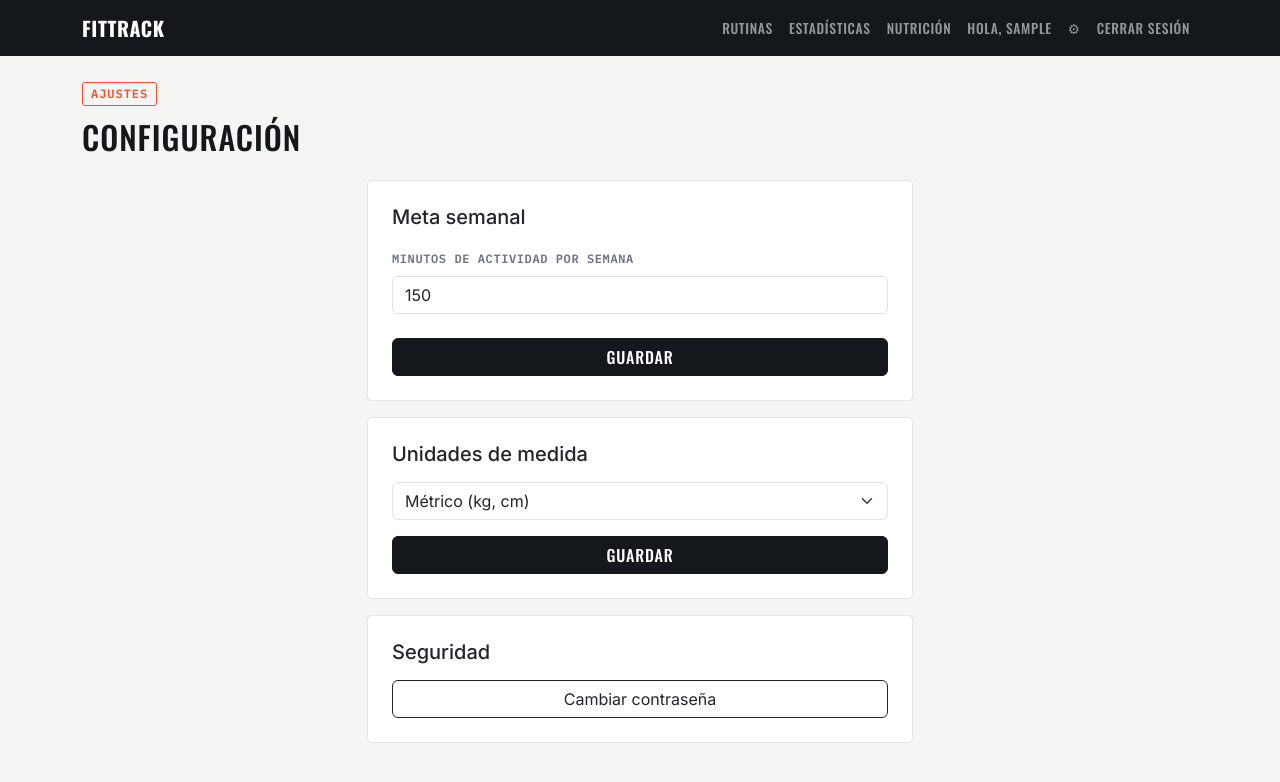
After one commit to 280303Sabis/fittrack, a Flask app: page /configuracion/ in a window 1280 px wide. The commit adds this page. Shown: the top 782 px of the page. Run offline with Flask 3, Linux system fonts and the light colour scheme; the visitor is signed in with stand-in values (Sample User, id 1).

Commit message:
Selector de unidades de medida (métrico/imperial) con conversión automática

```diff
--- a/app.py
+++ b/app.py
@@ -40,6 +40,9 @@ def create_app():
     from routes.perfil import perfil_bp
     app.register_blueprint(perfil_bp)
 
+    from routes.configuracion import configuracion_bp
+    app.register_blueprint(configuracion_bp)
+
     # Flask-Login usa esto para saber quién es el usuario logueado en
     # cada request, a partir del id que guarda en la sesión.
     @login_manager.user_loader
--- a/models/usuario.py
+++ b/models/usuario.py
@@ -26,6 +26,9 @@ class Usuario(db.Model, UserMixin):
     # Meta personal de minutos de actividad por semana (para la barra de progreso)
     meta_minutos_semana = db.Column(db.Integer, nullable=True, default=150)
 
+    # Preferencia de unidades: 'metrico' (kg/cm) o 'imperial' (lb/in)
+    unidad_medida = db.Column(db.String(10), nullable=True, default="metrico")
+
     # Para recuperación de contraseña: token temporal + cuándo se generó
     token_recuperacion = db.Column(db.String(100), nullable=True)
     token_expira = db.Column(db.DateTime, nullable=True)
--- /dev/null
+++ b/routes/configuracion.py
@@ -0,0 +1,51 @@
+from flask import Blueprint, render_template, request, redirect, url_for, flash
+from flask_login import login_required, current_user
+
+from extensions import db
+
+configuracion_bp = Blueprint("configuracion", __name__, url_prefix="/configuracion")
+
+
+@configuracion_bp.route("/", methods=["GET", "POST"])
+@login_required
+def ver():
+    if request.method == "POST":
+        meta_minutos_semana = request.form.get("meta_minutos_semana")
+        unidad_medida = request.form.get("unidad_medida")
+
+        if not meta_minutos_semana or int(meta_minutos_semana) < 1:
+            flash("Indica una meta semanal válida.")
+            return redirect(url_for("configuracion.ver"))
+
+        current_user.meta_minutos_semana = int(meta_minutos_semana)
+        current_user.unidad_medida = unidad_medida
+        db.session.commit()
+
+        flash("Configuración actualizada.")
+        return redirect(url_for("configuracion.ver"))
+
+    return render_template("configuracion/ver.html")
+
+
+@configuracion_bp.route("/cambiar-password", methods=["GET", "POST"])
+@login_required
+def cambiar_password():
+    if request.method == "POST":
+        password_actual = request.form.get("password_actual")
+        password_nueva = request.form.get("password_nueva")
+
+        if not current_user.check_password(password_actual):
+            flash("Tu contraseña actual no es correcta.")
+            return redirect(url_for("configuracion.cambiar_password"))
+
+        if not password_nueva:
+            flash("Escribe una contraseña nueva.")
+            return redirect(url_for("configuracion.cambiar_password"))
+
+        current_user.set_password(password_nueva)
+        db.session.commit()
+
+        flash("Tu contraseña fue actualizada.")
+        return redirect(url_for("configuracion.ver"))
+
+    return render_template("configuracion/cambiar_password.html")
--- a/routes/perfil.py
+++ b/routes/perfil.py
@@ -4,6 +4,23 @@ from flask_login import login_required, current_user
 from extensions import db
 
 perfil_bp = Blueprint("perfil", __name__, url_prefix="/perfil")
+
+
+def kg_a_lb(kg):
+    return round(kg * 2.20462, 1) if kg else None
+
+
+def lb_a_kg(lb):
+    return round(lb / 2.20462, 1) if lb else None
+
+
+def cm_a_in(cm):
+    return round(cm / 2.54, 1) if cm else None
+
+
+def in_a_cm(inches):
+    return round(inches * 2.54, 1) if inches else None
+
 
 NOMBRES_OBJETIVO = {
     "bajar_peso": "Bajar de peso",
@@ -18,8 +35,8 @@ NOMBRES_OBJETIVO = {
 def ver():
     if request.method == "POST":
         nombre = request.form.get("nombre")
-        peso_kg = request.form.get("peso_kg")
-        altura_cm = request.form.get("altura_cm")
+        peso = request.form.get("peso_kg")
+        altura = request.form.get("altura_cm")
         edad = request.form.get("edad")
         objetivo = request.form.get("objetivo")
 
@@ -28,14 +45,33 @@ def ver():
             return redirect(url_for("perfil.ver"))
 
         current_user.nombre = nombre
-        current_user.peso_kg = float(peso_kg) if peso_kg else None
-        current_user.altura_cm = float(altura_cm) if altura_cm else None
         current_user.edad = int(edad) if edad else None
         current_user.objetivo = objetivo
+
+        # El usuario captura en su unidad preferida; siempre guardamos en kg/cm
+        if current_user.unidad_medida == "imperial":
+            current_user.peso_kg = lb_a_kg(float(peso)) if peso else None
+            current_user.altura_cm = in_a_cm(float(altura)) if altura else None
+        else:
+            current_user.peso_kg = float(peso) if peso else None
+            current_user.altura_cm = float(altura) if altura else None
 
         db.session.commit()
 
         flash("Tu perfil fue actualizado.")
         return redirect(url_for("perfil.ver"))
 
-    return render_template("perfil/ver.html", nombres_objetivo=NOMBRES_OBJETIVO)
+    # Mostramos los valores convertidos a la unidad preferida del usuario
+    if current_user.unidad_medida == "imperial":
+        peso_mostrar = kg_a_lb(current_user.peso_kg)
+        altura_mostrar = cm_a_in(current_user.altura_cm)
+    else:
+        peso_mostrar = current_user.peso_kg
+        altura_mostrar = current_user.altura_cm
+
+    return render_template(
+        "perfil/ver.html",
+        nombres_objetivo=NOMBRES_OBJETIVO,
+        peso_mostrar=peso_mostrar,
+        altura_mostrar=altura_mostrar,
+    )
--- a/templates/base.html
+++ b/templates/base.html
@@ -24,6 +24,7 @@
                     <li class="nav-item"><a class="nav-link" href="{{ url_for('nutricion.consejos') }}">Nutrición</a></li>
                     {% if current_user.is_authenticated %}
                         <li class="nav-item"><a class="nav-link" href="{{ url_for('perfil.ver') }}">Hola, {{ current_user.nombre }}</a></li>
+                        <li class="nav-item"><a class="nav-link" href="{{ url_for('configuracion.ver') }}">⚙</a></li>
                         <li class="nav-item"><a class="nav-link" href="{{ url_for('auth.logout') }}">Cerrar sesión</a></li>
                     {% else %}
                         <li class="nav-item"><a class="nav-link" href="{{ url_for('auth.login') }}">Iniciar sesión</a></li>
--- /dev/null
+++ b/templates/configuracion/ver.html
@@ -0,0 +1,50 @@
+{% extends "base.html" %}
+{% block title %}Configuración — FitTrack{% endblock %}
+{% block content %}
+
+<span class="tag-label">Ajustes</span>
+<h2 class="mb-4">Configuración</h2>
+
+<div class="row justify-content-center">
+    <div class="col-md-6">
+        <div class="card mb-3">
+            <div class="card-body p-4">
+                <h5 class="mb-3">Meta semanal</h5>
+                <form method="POST" action="{{ url_for('configuracion.ver') }}">
+                    <input type="hidden" name="unidad_medida" value="{{ current_user.unidad_medida }}">
+                    <div class="mb-4">
+                        <label class="form-label">Minutos de actividad por semana</label>
+                        <input type="number" class="form-control" name="meta_minutos_semana"
+                               value="{{ current_user.meta_minutos_semana }}" min="1" required>
+                    </div>
+                    <button type="submit" class="btn btn-dark w-100">Guardar</button>
+                </form>
+            </div>
+        </div>
+
+        <div class="card mb-3">
+            <div class="card-body p-4">
+                <h5 class="mb-3">Unidades de medida</h5>
+                <form method="POST" action="{{ url_for('configuracion.ver') }}">
+                    <input type="hidden" name="meta_minutos_semana" value="{{ current_user.meta_minutos_semana }}">
+                    <div class="mb-3">
+                        <select class="form-select" name="unidad_medida">
+                            <option value="metrico" {% if current_user.unidad_medida != 'imperial' %}selected{% endif %}>Métrico (kg, cm)</option>
+                            <option value="imperial" {% if current_user.unidad_medida == 'imperial' %}selected{% endif %}>Imperial (lb, in)</option>
+                        </select>
+                    </div>
+                    <button type="submit" class="btn btn-dark w-100">Guardar</button>
+                </form>
+            </div>
+        </div>
+
+        <div class="card">
+            <div class="card-body p-4">
+                <h5 class="mb-3">Seguridad</h5>
+                <a href="{{ url_for('configuracion.cambiar_password') }}" class="btn btn-outline-dark w-100">Cambiar contraseña</a>
+            </div>
+        </div>
+    </div>
+</div>
+
+{% endblock %}
```
Also changed, not shown: templates/configuracion/cambiar_password.html (added, +30 -0 lines), templates/perfil/ver.html (+4 -4 lines).
